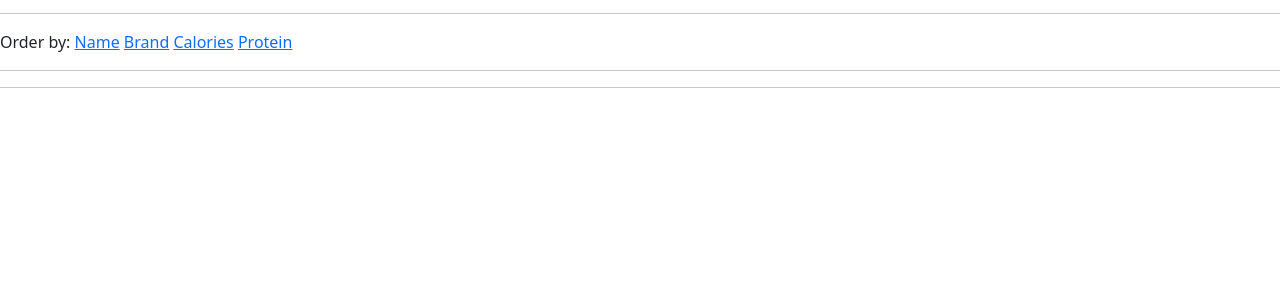
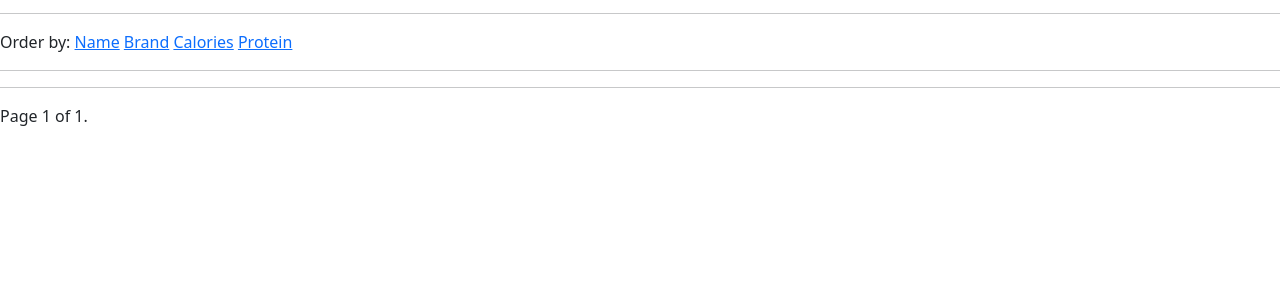
Before and after one commit to amssdias/calorie_counter, a Django app: page /foods/all_foods/ in a window 1280 px wide. Shown: the part 156-456 px from the top of the page. Run offline with Django 3.2, Linux system fonts and the light colour scheme; the visitor is signed in with stand-in values (Sample User, id 1); data comes from the database, SQL or seed files in the repository; data that the repository does not hold is empty; parts of the project's set-up code (start-up, migrations or seed data) failed here and were passed over.

Commit message:
feat(foods): Create pagination

```diff
--- a/apps/foods/views/foods_view.py
+++ b/apps/foods/views/foods_view.py
@@ -15,6 +15,7 @@
     model = Food
     template_name_suffix = "_list"
     ordering = "created_by"
+    paginate_by = 20
 
     def get_queryset(self):
         queryset = super().get_queryset()
@@ -25,6 +26,10 @@
     def get_ordering(self):
         ordering = self.request.GET.get("ordering", "created_by")
         return ordering
+
+    def get_context_data(self, **kwargs):
+        context = super().get_context_data(**kwargs)
+        return context
 
 
 class FoodDetailView(LoginRequiredMixin, DetailView):
--- a/apps/foods/views/register_food_view.py
+++ b/apps/foods/views/register_food_view.py
@@ -9,6 +9,7 @@
 
 class RegistereFoodListView(LoginRequiredMixin, ListView):
     model = RegisteredFood
+    paginate_by = 10
 
     def get_queryset(self):
         queryset = super().get_queryset()
--- /dev/null
+++ b/templates/components/pagination.html
@@ -0,0 +1,19 @@
+{% load i18n %}
+
+<div class="pagination">
+    <span class="step-links">
+        {% if page_obj.has_previous %}
+            <a href="?page=1">&laquo; first</a>
+            <a href="?page={{ page_obj.previous_page_number }}">previous</a>
+        {% endif %}
+
+        <span class="current">
+            Page {{ page_obj.number }} of {{ page_obj.paginator.num_pages }}.
+        </span>
+
+        {% if page_obj.has_next %}
+            <a href="?page={{ page_obj.next_page_number }}">next</a>
+            <a href="?page={{ page_obj.paginator.num_pages }}">last &raquo;</a>
+        {% endif %}
+    </span>
+</div>
--- a/templates/foods/food_list.html
+++ b/templates/foods/food_list.html
@@ -18,7 +18,7 @@
     <a href="{% url 'foods:list_foods' %}?ordering=protein">Protein</a>
     <hr><hr>
 
-    {% for object in object_list %}
+    {% for object in page_obj %}
         <p>{{object}}</p>
         <a href="{% url 'foods:food_details' slug=object.slug %}">More details</a>
         <a href="{% url 'foods:register_food_create_initial' object.slug %}">Register Food</a>
@@ -27,4 +27,6 @@
         {% endif %}
         <hr>
     {% endfor %}
+
+    {% include "components/pagination.html" %}
 {% endblock %}
--- a/templates/foods/registeredfood_list.html
+++ b/templates/foods/registeredfood_list.html
@@ -15,5 +15,7 @@
         <hr>
     {% endfor %}
 
+    {% include "components/pagination.html" %}
+
     <br>
 {% endblock %}
```
